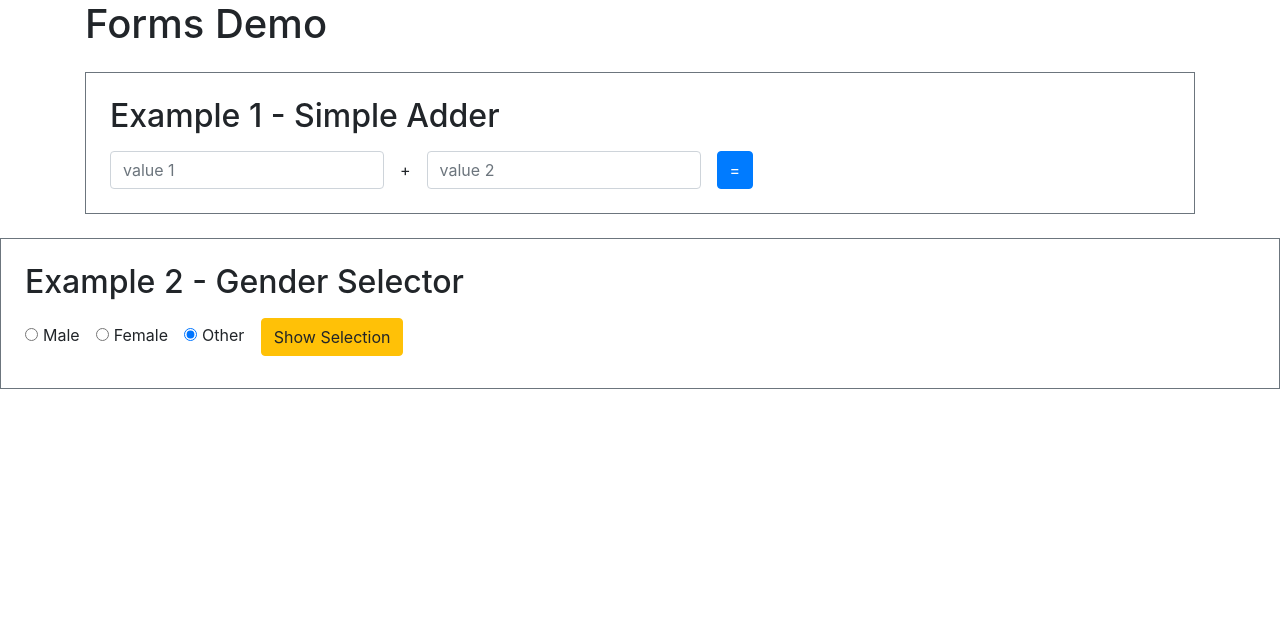
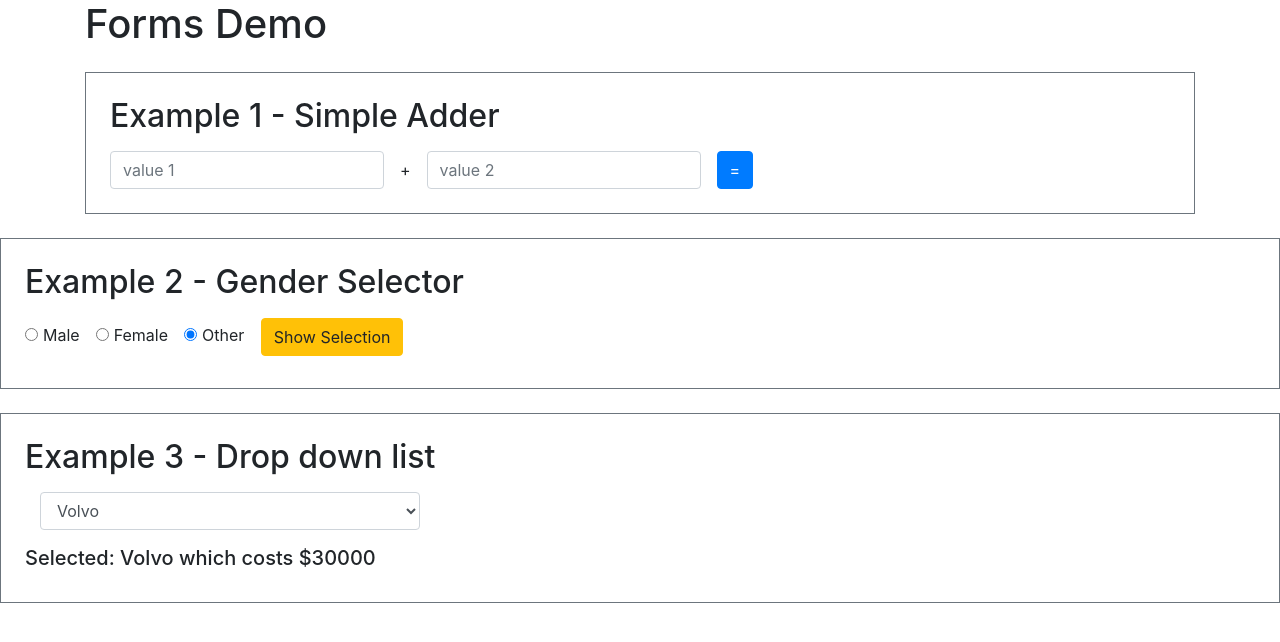
Before and after one commit to malamut1/FormsConsoleDemo, a plain HTML site: page FormsConsoleDemo/wwwroot/index.html in a window 1280 px wide. Drawn offline with nearby package versions, Linux system fonts and the light colour scheme.

Commit message:
Added car selector

```diff
--- a/FormsConsoleDemo/wwwroot/adder.js
+++ b/FormsConsoleDemo/wwwroot/adder.js
@@ -14,3 +14,23 @@ let selectGender = function () {
 
 let selectGen = document.querySelector("#genderselect");
 selectGen.onclick = selectGender;
+
+// Car selector - dropdown list
+let selectCar = function () {
+    let car = document.querySelector("#cars").value;
+    document.querySelector("#selectedcar").innerHTML = `Selected: ${cars[car].make} which costs $${cars[car].price}`;
+};
+
+let cars = [
+    { make: "Volvo", price: 30000 },
+    { make: "Subaru", price: 40000 },
+    { make: "Mercedes", price: 50000 },
+    { make: "Audi", price: 60000 }
+];
+
+let selection = document.querySelector("#cars");
+selection.onchange = selectCar;
+
+window.onload = function () {
+    selectCar();
+}
--- a/FormsConsoleDemo/wwwroot/index.html
+++ b/FormsConsoleDemo/wwwroot/index.html
@@ -37,6 +37,22 @@
         <h5 id="selected"></h5>
     </div>
 
+    <!-- Dropdown list -->
+    <div class="my-4 p-4 border border-secondary">
+        <h2 class="pb-2">Example 3 - Drop down list</h2>
+        <form>
+            <div class="col-4">
+                <select class="form-control" id="cars">
+                    <option value="0">Volvo</option>
+                    <option value="1">Subaru</option>
+                    <option value="2">Mercedes</option>
+                    <option value="3">Audi</option>
+                </select>
+            </div>
+        </form>
+        <h5 id="selectedcar" class="pt-3"></h5>
+    </div>
+
     <script src="adder.js"></script>
 </body>
 </html>
```
Lines whose indentation alone changed are shown as unchanged.
